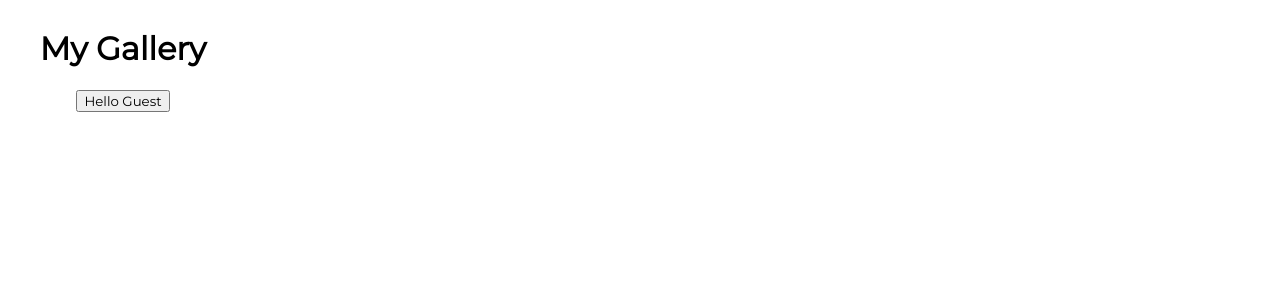
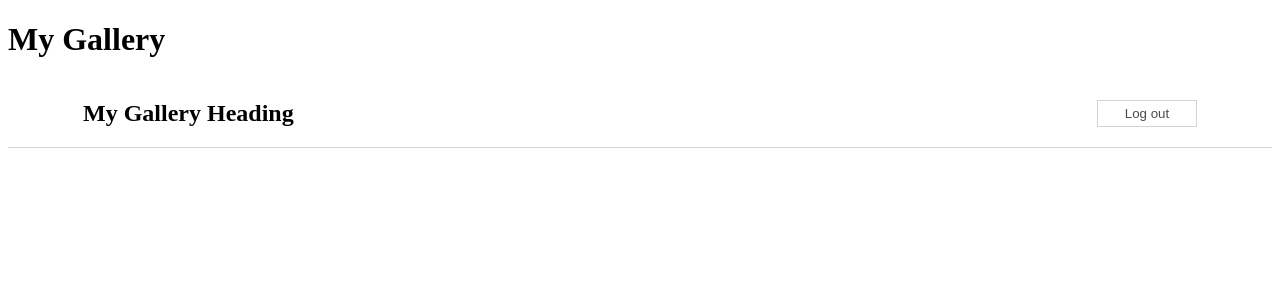
Before and after one commit to robinoldman/react-challenge-2, a React (Create React App) app in the folder my-app/: page / in a window 1280 px wide. Shown: the top 300 px of the page. Built offline with nearby package versions, Linux system fonts and the light colour scheme.

Commit message:
create a Nested React Component showing:

```diff
--- a/my-app/src/App.js
+++ b/my-app/src/App.js
@@ -1,13 +1,11 @@
-import css from './App.module.css';
-
-import NavBarSimple from './components/Sidebar';
-
+import React from 'react';
+import NavBarForm from './components/NavBarForm';
 
 function App() {
   return (
-    <div className={css.App}>
-      {/* Add your components here */}
-      <NavBarSimple />
+    <div>
+      <h1>My Gallery</h1>
+      <NavBarForm />
     </div>
   );
 }
--- /dev/null
+++ b/my-app/src/components/NavBarForm.js
@@ -0,0 +1,49 @@
+import React, { Component } from 'react';
+import css from './css/NavBarForm.module.css'
+
+class NavBarForm extends Component {
+  constructor(props) {
+    super(props);
+    this.state = {
+      isLoggedIn: true,
+    };
+  }
+
+  handleClick = () => {
+    this.setState((prevState) => ({
+      isLoggedIn: !prevState.isLoggedIn,
+    }));
+  };
+
+  handleSubmit = (event) => {
+    event.preventDefault();
+    // Handle form submission logic here
+  };
+
+  render() {
+    return (
+      <div className={css.NavBar}>
+        <h2>My Gallery Heading</h2>
+        {this.state.isLoggedIn ? (
+          <button onClick={this.handleClick}>Log out</button>
+        ) : (
+          <form onSubmit={this.handleSubmit}>
+            <label>
+              Username:
+              <input type="text" />
+            </label>
+            <label>
+              Password:
+              <input type="password" />
+            </label>
+            <input type="submit" value="Submit" />
+          </form>
+        )}
+      </div>
+    );
+  }
+
+
+}
+
+export default NavBarForm;
```
Also changed, not shown: 1 other file (tests, documents, lock files or other folders).
